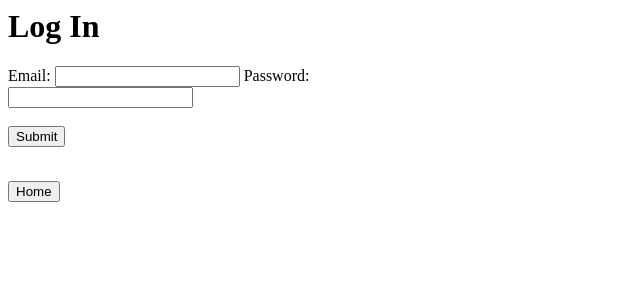
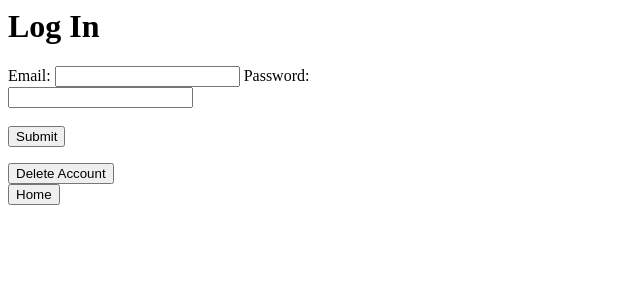
Before and after one commit to apndc/RestaurantProject, a Flask app: page /login in a window 1280 px wide. Shown: the top 300 px of the page, without its empty margins (0-640 px from the left). Run offline with Flask 3, Linux system fonts and the light colour scheme.

Commit message:
Delete SQL

```diff
--- a/RestaurantProject/app.py
+++ b/RestaurantProject/app.py
@@ -16,6 +16,26 @@ def users():
     all_users = get_all(Users)
 
     return render_template('users.html', users=all_users)
+
+#Delete SQL
+@app.route('/delete', methods=["GET", "POST"])
+def delete():
+    error = None
+    message = None
+    if request.method == "POST":
+        try:
+            email = request.form.get("Email")
+
+            user = get_one(Users, Email=email)
+            if not user:
+                error = "No account found with that email."
+            else:
+                delete(user)
+                message = f"Account with email {email} has been deleted."
+        except Exception as e:
+            print("Error deleting user:", e)
+            error = "An error occured. Please try again"
+    return render_template("delete.html", error=error, message=message)
 
 
 
--- a/RestaurantProject/templates/login.html
+++ b/RestaurantProject/templates/login.html
@@ -12,7 +12,9 @@
                 <input type="submit" value="Submit">
             </form>
         </div>
-
+        <a href="{{ url_for('delete') }}">
+            <button type="button" id="delete">Delete Account</button>
+        </a>
         <br>
         <a href="/">
             <button type="button" id="home">Home</button>
```
Also changed, not shown: RestaurantProject/templates/delete.html (added, +30 -0 lines).
